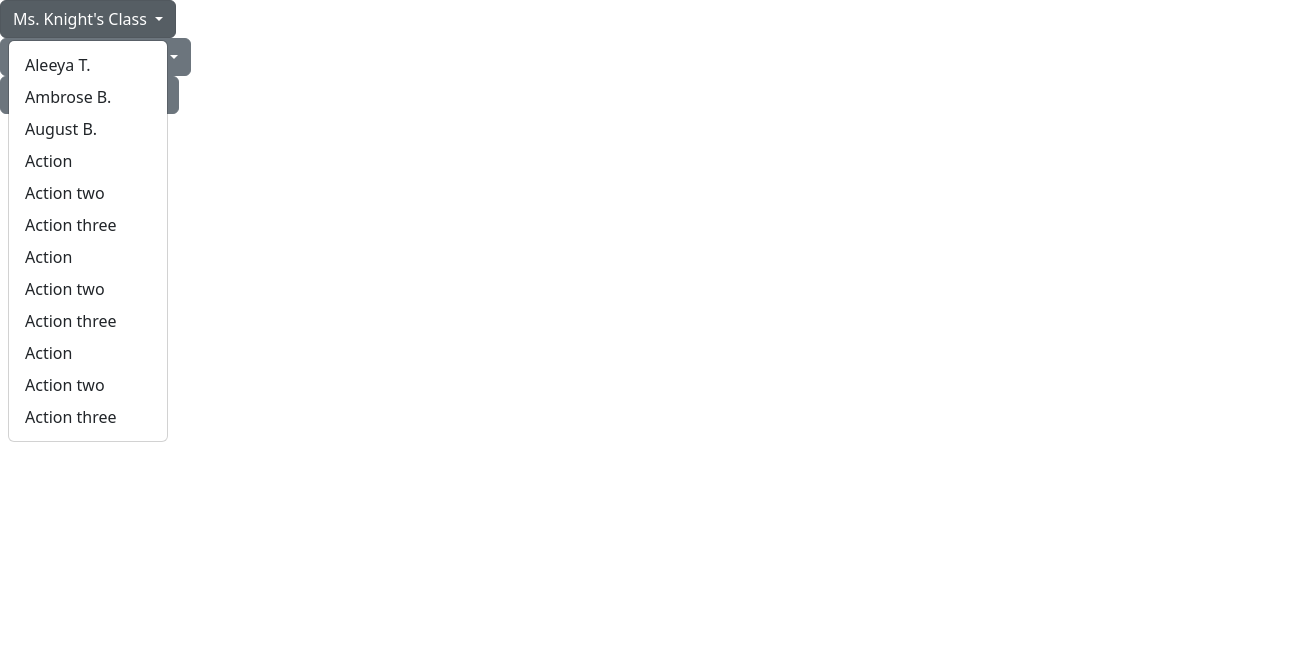
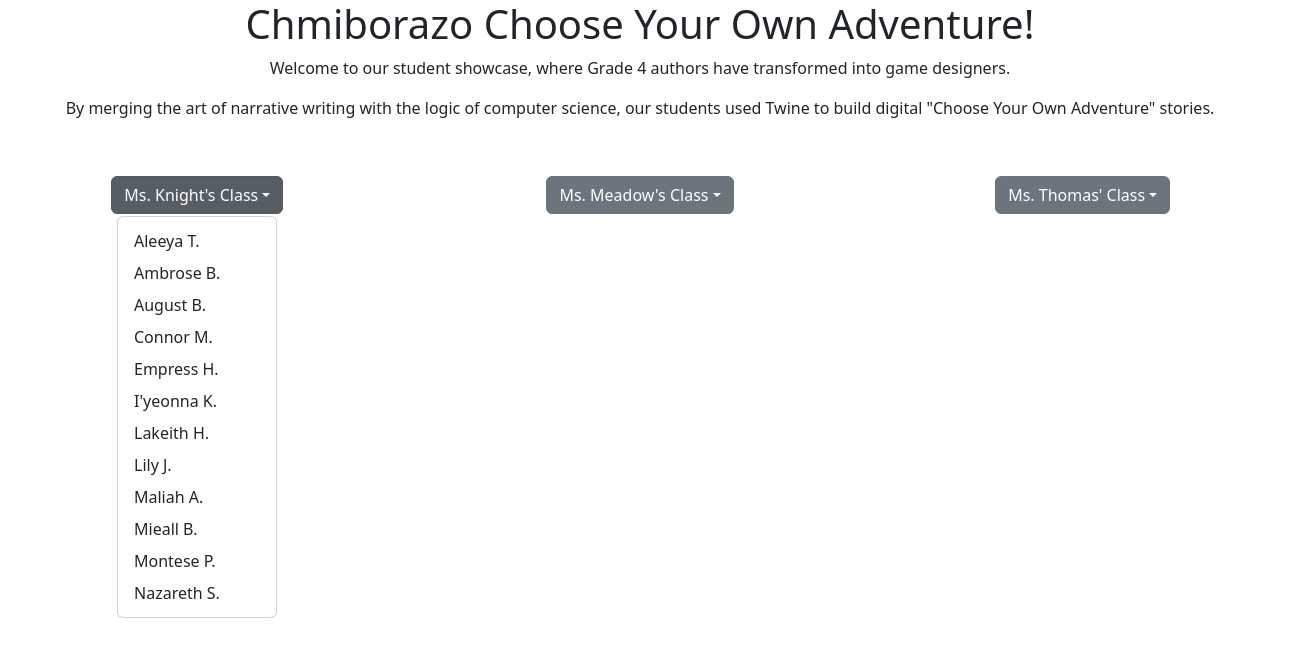
Before and after one commit to atrickeyRPS/ChimboCYOA25, a plain HTML site: page index.html in a window 1280 px wide. Both pictures are taken after a click on the button "Ms. Knight's Class". Shown: the whole page, 1304 px wide, since content can reach past the window. Drawn offline with nearby package versions, Linux system fonts and the light colour scheme.

Commit message:
iFrame structure and spacing tweaks for bootstrap

```diff
--- a/index.html
+++ b/index.html
@@ -9,66 +9,86 @@
     <link href="https://cdn.jsdelivr.net/npm/bootstrap@5.3.8/dist/css/bootstrap.min.css" rel="stylesheet" integrity="sha384-sRIl4kxILFvY47J16cr9ZwB07vP4J8+LH7qKQnuqkuIAvNWLzeN8tE5YBujZqJLB" crossorigin="anonymous">
 </head>
 <body>
+    <!--TITLE HEADER NAVBAR BLOCK-->
+    <div class="conatainer-fluid text-center">
+    <h1>Chmiborazo Choose Your Own Adventure!</h1>
+    <figure class="text-center">
+        <p>Welcome to our student showcase, where Grade 4 authors have transformed into game designers. </p>
+        <p>By merging the art of narrative writing with the logic of computer science, our students used Twine to build digital "Choose Your Own Adventure" stories.</p>
+        <br>
+    </figure>
+    </div>
+
+
+    <!--CLASS PROJECTS CONTAINER-->
+    <div class="conatainer-fluid text-center">
     <!--KNIGHT'S CLASS-->
+        <div class="row gx-5 gy-5">
+            <div class="col">
                 <div class="dropdown-center">
-        <button class="btn btn-secondary dropdown-toggle" type="button" data-bs-toggle="dropdown" aria-expanded="false">
-    Ms. Knight's Class
-        </button>
+                <button class="btn btn-secondary dropdown-toggle" type="button" data-bs-toggle="dropdown" aria-expanded="false">Ms. Knight's Class</button>
                     <ul class="dropdown-menu">
-            <li><a class="dropdown-item" href="Knight Chimbo Choose Your Own Adventure Game\Aleeya T. Liam jr the 1th.html">Aleeya T.</a></li>
-            <li><a class="dropdown-item" href="Knight Chimbo Choose Your Own Adventure Game\Ambrose B. THE ADVENTURE AWAY FROM HOME (3).html">Ambrose B.</a></li>
-            <li><a class="dropdown-item" href="Knight Chimbo Choose Your Own Adventure Game\August B. Olie the Ostrich... (3).html">August B.</a></li>
-            <li><a class="dropdown-item" href="#">Action</a></li>
-            <li><a class="dropdown-item" href="#">Action two</a></li>
-            <li><a class="dropdown-item" href="#">Action three</a></li>
-            <li><a class="dropdown-item" href="#">Action</a></li>
-            <li><a class="dropdown-item" href="#">Action two</a></li>
-            <li><a class="dropdown-item" href="#">Action three</a></li>
-            <li><a class="dropdown-item" href="#">Action</a></li>
-            <li><a class="dropdown-item" href="#">Action two</a></li>
-            <li><a class="dropdown-item" href="#">Action three</a></li>
+                        <li><a class="dropdown-item" href="Knight Chimbo Choose Your Own Adventure Game\Aleeya T. Liam jr the 1th.html" target ="contentFrame">Aleeya T.</a></li>
+                        <li><a class="dropdown-item" href="Knight Chimbo Choose Your Own Adventure Game\Ambrose B. THE ADVENTURE AWAY FROM HOME (3).html" target ="contentFrame">Ambrose B.</a></li>
+                        <li><a class="dropdown-item" href="Knight Chimbo Choose Your Own Adventure Game\August B. Olie the Ostrich... (3).html" target ="contentFrame">August B.</a></li>
+                        <li><a class="dropdown-item" href="Knight Chimbo Choose Your Own Adventure Game\Connor M. ceven the Armadillo (1).html" target ="contentFrame">Connor M.</a></li>
+                        <li><a class="dropdown-item" href="Knight Chimbo Choose Your Own Adventure Game\Empress H. Eddie with the fear of Jackles (1).html" target ="contentFrame">Empress H.</a></li>
+                        <li><a class="dropdown-item" href="Knight Chimbo Choose Your Own Adventure Game\I'yeonna K. Chrsitmas Cookie story.html" target ="contentFrame">I'yeonna K.</a></li>
+                        <li><a class="dropdown-item" href="Knight Chimbo Choose Your Own Adventure Game\Lakeith H. Clay (1).html" target ="contentFrame">Lakeith H.</a></li>
+                        <li><a class="dropdown-item" href="Knight Chimbo Choose Your Own Adventure Game\Lily J. Nugget the monarch (3).html" target ="contentFrame">Lily J.</a></li>
+                        <li><a class="dropdown-item" href="Knight Chimbo Choose Your Own Adventure Game\Maliah A. a day (62).html" target ="contentFrame">Maliah A.</a></li>
+                        <li><a class="dropdown-item" href="Knight Chimbo Choose Your Own Adventure Game\Mieall B. Does Mieall Survive_.html" target ="contentFrame">Mieall B.</a></li>
+                        <li><a class="dropdown-item" href="Knight Chimbo Choose Your Own Adventure Game\Montese P. The mr monarch.html" target ="contentFrame">Montese P.</a></li>
+                        <li><a class="dropdown-item" href="Knight Chimbo Choose Your Own Adventure Game\Nazareth S. BOBY THE MONARCH (2).html" target ="contentFrame">Nazareth S.</a></li>
                     </ul>
                 </div>
+        </div>
     <!--MEADOW'S CLASS-->
+        <div class="col">
             <div class="dropdown-center">
-        <button class="btn btn-secondary dropdown-toggle" type="button" data-bs-toggle="dropdown" aria-expanded="false">
-    Ms. Meadow's Class
-        </button>
+                <button class="btn btn-secondary dropdown-toggle" type="button" data-bs-toggle="dropdown" aria-expanded="false">Ms. Meadow's Class</button>
                 <ul class="dropdown-menu">
-            <li><a class="dropdown-item" href="#">Action</a></li>
-            <li><a class="dropdown-item" href="#">Action two</a></li>
-            <li><a class="dropdown-item" href="#">Action three</a></li>
-            <li><a class="dropdown-item" href="#">Action</a></li>
-            <li><a class="dropdown-item" href="#">Action two</a></li>
-            <li><a class="dropdown-item" href="#">Action three</a></li>
-            <li><a class="dropdown-item" href="#">Action</a></li>
-            <li><a class="dropdown-item" href="#">Action two</a></li>
-            <li><a class="dropdown-item" href="#">Action three</a></li>
-            <li><a class="dropdown-item" href="#">Action</a></li>
-            <li><a class="dropdown-item" href="#">Action two</a></li>
-            <li><a class="dropdown-item" href="#">Action three</a></li>
+                    <li><a class="dropdown-item" href="Meadows Chimbo Choose Your Own Adventure Game\Aamina V.Z. Ashly the armadillo.html" target="contentFrame">Aamina V.Z.</a></li>
+                    <li><a class="dropdown-item" href="Meadows Chimbo Choose Your Own Adventure Game\Amoni M. lil the  monach.html" target="contentFrame">Amoni M.</a></li>
+                    <li><a class="dropdown-item" href="Meadows Chimbo Choose Your Own Adventure Game\August B. frank the ostrich.html" target="contentFrame">August B.</a></li>
+                    <li><a class="dropdown-item" href="Meadows Chimbo Choose Your Own Adventure Game\Aziyah D. Can Dior Survive_ (1).html" target="contentFrame">Aziyah D.</a></li>
+                    <li><a class="dropdown-item" href="Meadows Chimbo Choose Your Own Adventure Game\Briyah A. moony the Monarch (3).html" target="contentFrame">Briyah A.</a></li>
+                    <li><a class="dropdown-item" href="Meadows Chimbo Choose Your Own Adventure Game\Emma B. Ozzy_s story.html" target="contentFrame">Emma B.</a></li>
+                    <li><a class="dropdown-item" href="Meadows Chimbo Choose Your Own Adventure Game\Jayleen T. Yuki the curious armadillo (1).html" target="contentFrame">Jayleen T.</a></li>
+                    <li><a class="dropdown-item" href="Meadows Chimbo Choose Your Own Adventure Game\Kalani W. Amiya the cute armadillo (1).html" target="contentFrame">Kalani w.</a></li>
+                    <li><a class="dropdown-item" href="Meadows Chimbo Choose Your Own Adventure Game\Madisyn B. The life of Maddy..html" target="contentFrame">Madisyn B.</a></li>
+                    <li><a class="dropdown-item" href="Meadows Chimbo Choose Your Own Adventure Game\Oliver Y. kai the armadillo (2).html" target="contentFrame">Oliver Y.</a></li>
+                    <li><a class="dropdown-item" href="Meadows Chimbo Choose Your Own Adventure Game\Ta'Yanna Y. Sheena the ostrich (1).html" target="contentFrame">Ta'Yanna Y.</a></li>
+                    <li><a class="dropdown-item" href="Meadows Chimbo Choose Your Own Adventure Game\Bella the monarch butterfly (1).html" target="contentFrame">Zurie E.</a></li>
                 </ul>
             </div>
+        </div>
     <!--THOMAS'S CLASS-->
+        <div class="col">
             <div class="dropdown-center">
-        <button class="btn btn-secondary dropdown-toggle" type="button" data-bs-toggle="dropdown" aria-expanded="false">
-    Ms. Thomas' Class
-        </button>
+                <button class="btn btn-secondary dropdown-toggle" type="button" data-bs-toggle="dropdown" aria-expanded="false">Ms. Thomas' Class</button>
                     <ul class="dropdown-menu">
-            <li><a class="dropdown-item" href="#">Action</a></li>
-            <li><a class="dropdown-item" href="#">Action two</a></li>
-            <li><a class="dropdown-item" href="#">Action three</a></li>
-            <li><a class="dropdown-item" href="#">Action</a></li>
-            <li><a class="dropdown-item" href="#">Action two</a></li>
-            <li><a class="dropdown-item" href="#">Action three</a></li>
-            <li><a class="dropdown-item" href="#">Action</a></li>
-            <li><a class="dropdown-item" href="#">Action two</a></li>
-            <li><a class="dropdown-item" href="#">Action three</a></li>
-            <li><a class="dropdown-item" href="#">Action</a></li>
-            <li><a class="dropdown-item" href="#">Action two</a></li>
-            <li><a class="dropdown-item" href="#">Action three</a></li>
-            <li><a class="dropdown-item" href="#">Action three</a></li>
+                        <li><a class="dropdown-item" href="Thomas Chimbo Choose Your Own Adventure Game\Aamilah C. Molly the Ostrich.html" target="contentFrame">Aamilah C.</a></li>
+                        <li><a class="dropdown-item" href="Thomas Chimbo Choose Your Own Adventure Game\Amora S. Dollys lovely life (2).html" target="contentFrame">Amora S.</a></li>
+                        <li><a class="dropdown-item" href="Thomas Chimbo Choose Your Own Adventure Game\Aubrie W. Can you survive _ (1).html" target="contentFrame">Aubrie W.</a></li>
+                        <li><a class="dropdown-item" href="Thomas Chimbo Choose Your Own Adventure Game\Eliza B. Frozen Fever Surprise.html" target="contentFrame">Eliza B.</a></li>
+                        <li><a class="dropdown-item" href="Thomas Chimbo Choose Your Own Adventure Game\Heaven G. Diamond_s Adventure.html" target="contentFrame">Heaven G.</a></li>
+                        <li><a class="dropdown-item" href="Thomas Chimbo Choose Your Own Adventure Game\Jarrell M. _Fluffy Big Life (1).html" target="contentFrame">Jarrell M.</a></li>
+                        <li><a class="dropdown-item" href="Thomas Chimbo Choose Your Own Adventure Game\Jordan P.R. The Aura Dirp Master HandSome Story (2).html" target="contentFrame">Jordan P.R.</a></li>
+                        <li><a class="dropdown-item" href="Thomas Chimbo Choose Your Own Adventure Game\Jorden B.D. Will the Rock Ssurvive_.html" target="contentFrame">Jorden B.D.</a></li>
+                        <li><a class="dropdown-item" href="Thomas Chimbo Choose Your Own Adventure Game\Lauryn G. Arianna Grande Life in NY.html" target="contentFrame">Lauryn G.</a></li>
+                        <li><a class="dropdown-item" href="Thomas Chimbo Choose Your Own Adventure Game\Lavelle L. Billy The Ostrich (2).html" target="contentFrame">Lavelle L.</a></li>
+                        <li><a class="dropdown-item" href="Thomas Chimbo Choose Your Own Adventure Game\Mason K. MOB THE OSTRICH SHOW (3).html" target="contentFrame">Mason K.</a></li>
+                        <li><a class="dropdown-item" href="Thomas Chimbo Choose Your Own Adventure Game\Shyanna B. Shy Jr. (1).html" target="contentFrame">Shyanna B.</a></li>
+                        <li><a class="dropdown-item" href="Thomas Chimbo Choose Your Own Adventure Game\William S. Jr. The Story of Dan the Armadillo.html" target="contentFrame">William S. Jr.</a></li>
                     </ul>
+            </div>
+        </div>
+    </div>
+    <br><br>
+    <div class="row">
+        <iframe name="contentFrame" src="about:blank" width="500" height="500"></iframe>
+    </div>
     </div>
 
 <script src="https://cdn.jsdelivr.net/npm/bootstrap@5.3.8/dist/js/bootstrap.bundle.min.js" integrity="sha384-FKyoEForCGlyvwx9Hj09JcYn3nv7wiPVlz7YYwJrWVcXK/BmnVDxM+D2scQbITxI" crossorigin="anonymous"></script>
```
Lines whose indentation alone changed are shown as unchanged.
